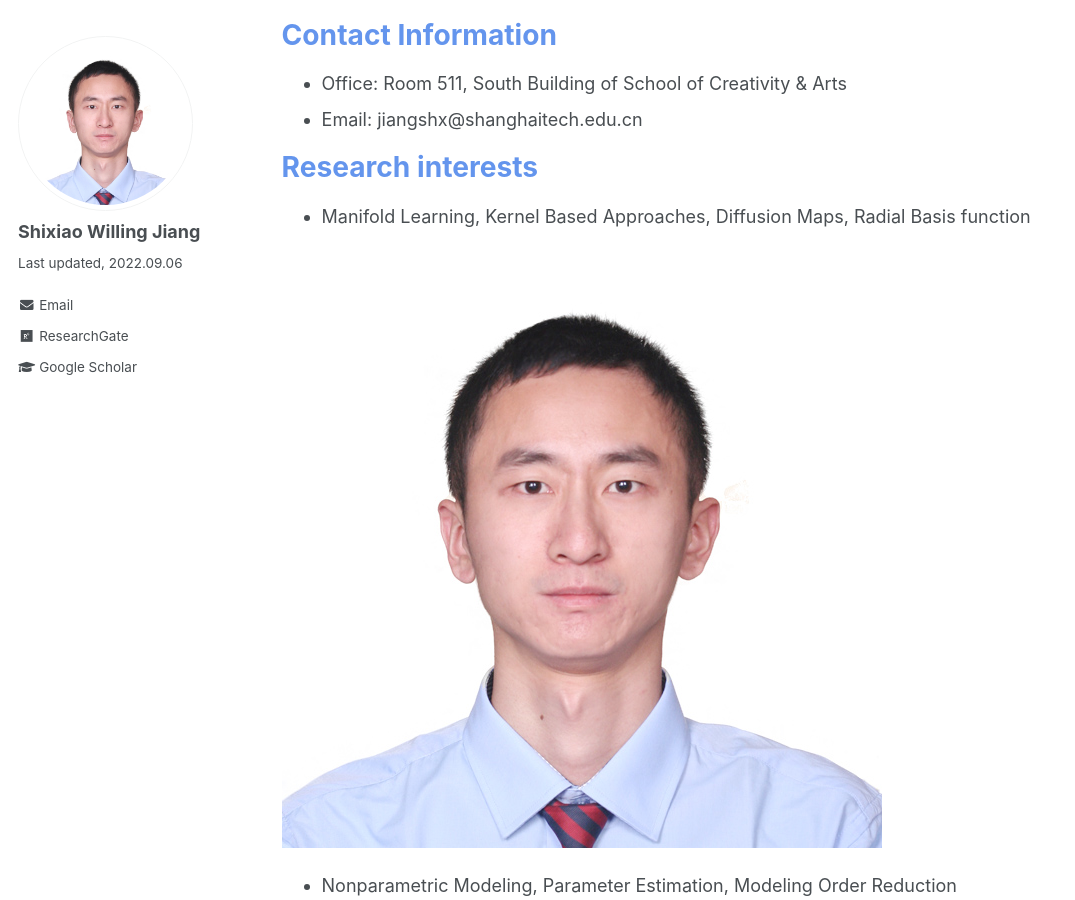
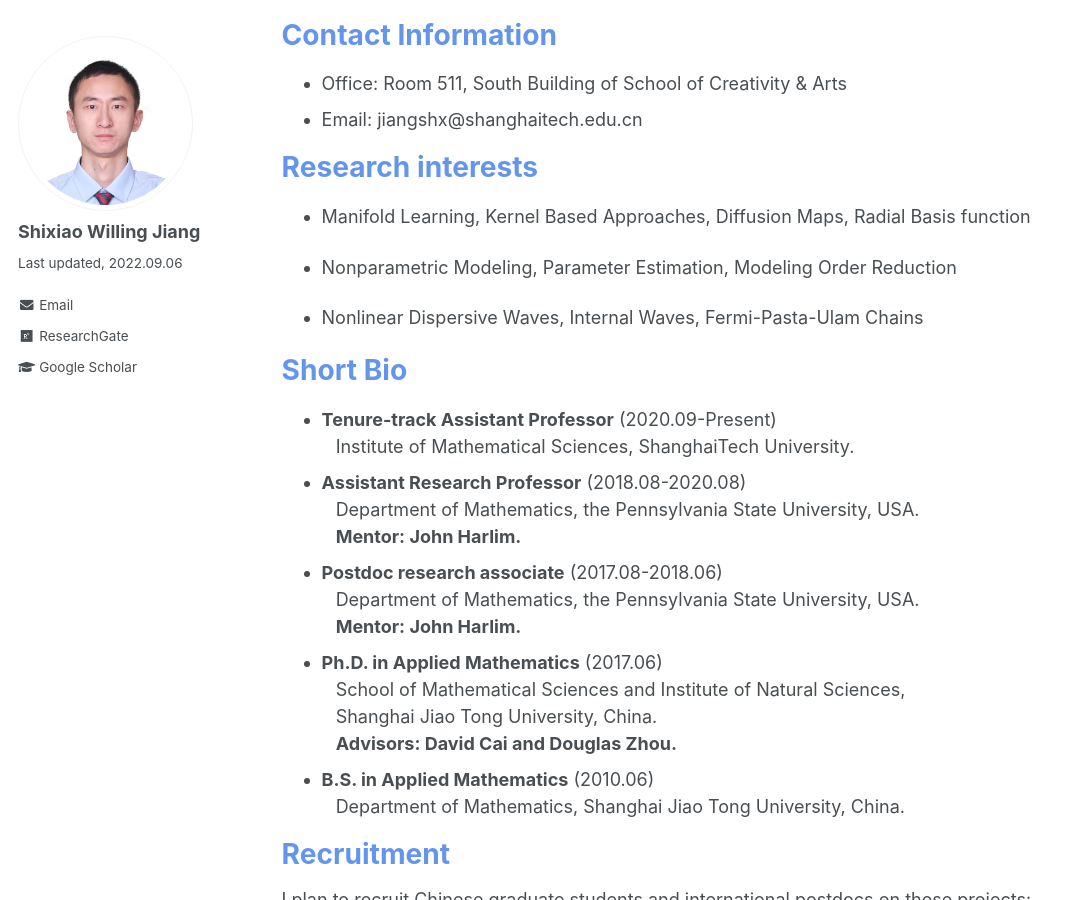
Before and after one commit to willingjiang/willingjiang.github.io, a Jekyll site: the page built from _pages/about.md, in a window 1280 px wide and 900 px high, scrolled down 327 px. Shown: the whole window, without its empty margins (0-1075 px from the left). Built offline with Jekyll 4.4.1, drawn with Linux system fonts in a browser that asks for light colours.

Commit message:
Update about.md

```diff
--- a/_pages/about.md
+++ b/_pages/about.md
@@ -23,8 +23,6 @@ Shanghai 201210 China
 # <font color=CornflowerBlue>Research interests</font>
 
 - Manifold Learning, Kernel Based Approaches, Diffusion Maps, Radial Basis function <br>
-
-![PDE](https://github.com/willingjiang/willingjiang.github.io/blob/main/images/my_profile.JPG)
 
 - Nonparametric Modeling, Parameter Estimation, Modeling Order Reduction <br>
 
```
